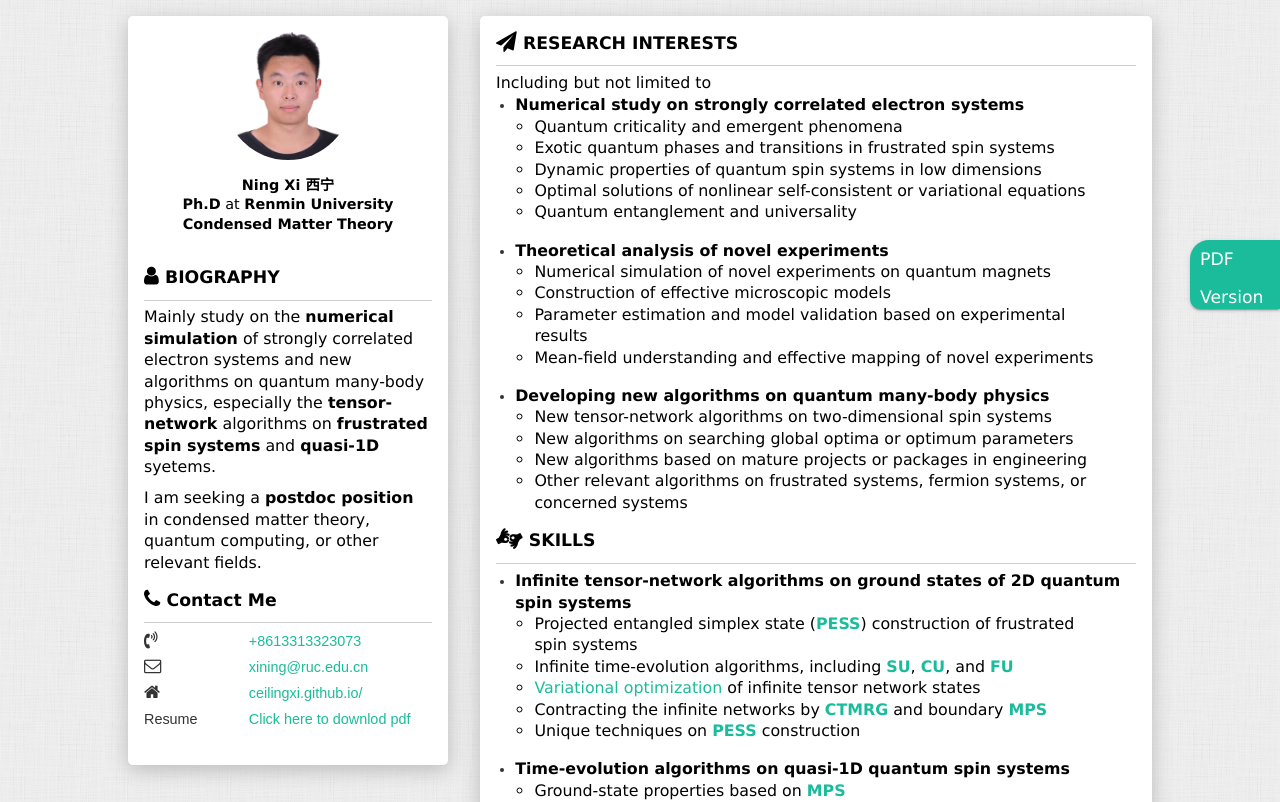
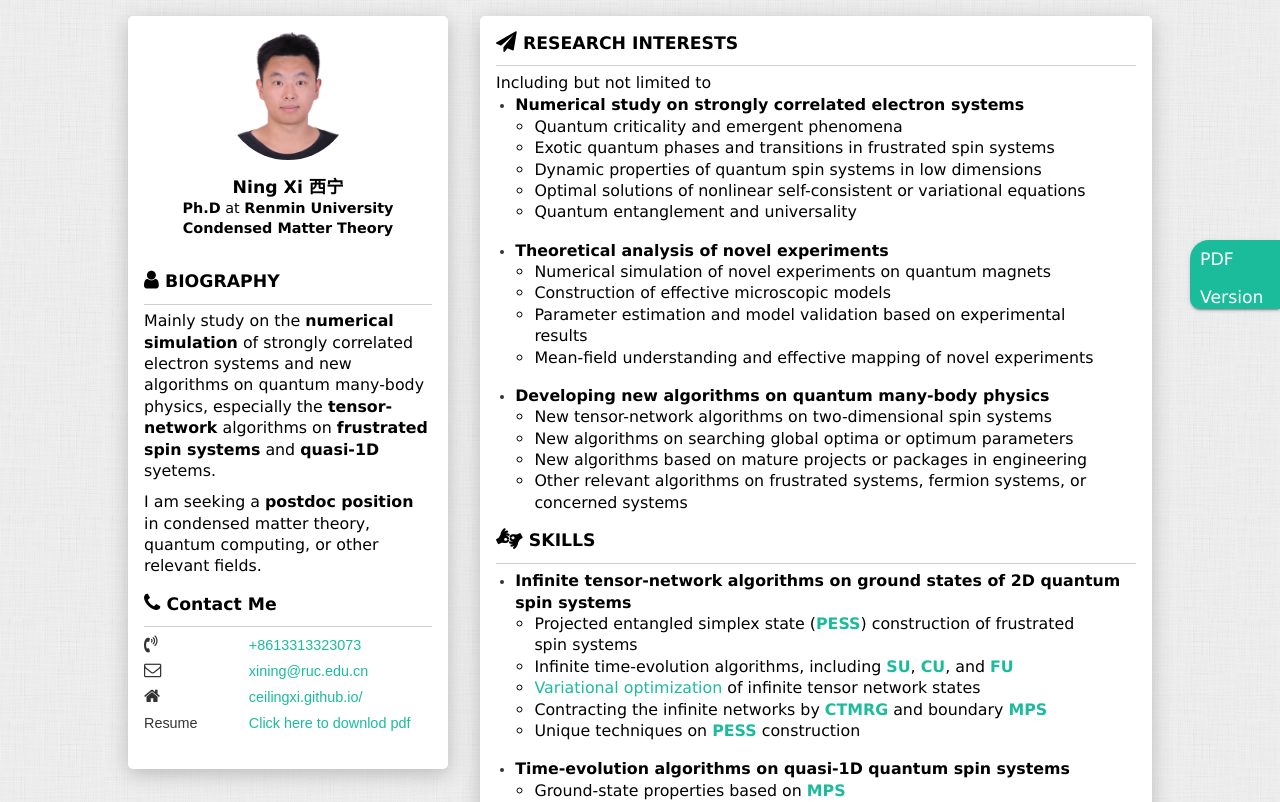
Before and after one commit to CeilingXi/CeilingXi.github.io, a plain HTML site: page index.html in a window 1280 px wide. Shown: the top 802 px of the page. Drawn offline with Linux system fonts and the light colour scheme.

Commit message:
Update index.html

```diff
--- a/index.html
+++ b/index.html
@@ -59,7 +59,7 @@
                     <img  class="avatar" src="assets/images/DSC.jpg" onload="loaaing()">
                 </section>
 
-                <h1 class="name"><strong>Ning Xi 西宁</strong></h1>
+                <h2 class="name"><strong>Ning Xi 西宁</strong></h2>
                 <h4 class="info-job"><strong>Ph.D</strong> at <strong>Renmin University</strong> </h4>
                 <h4 class="info-job"><strong>Condensed Matter Theory</strong> </h4>
 
```
